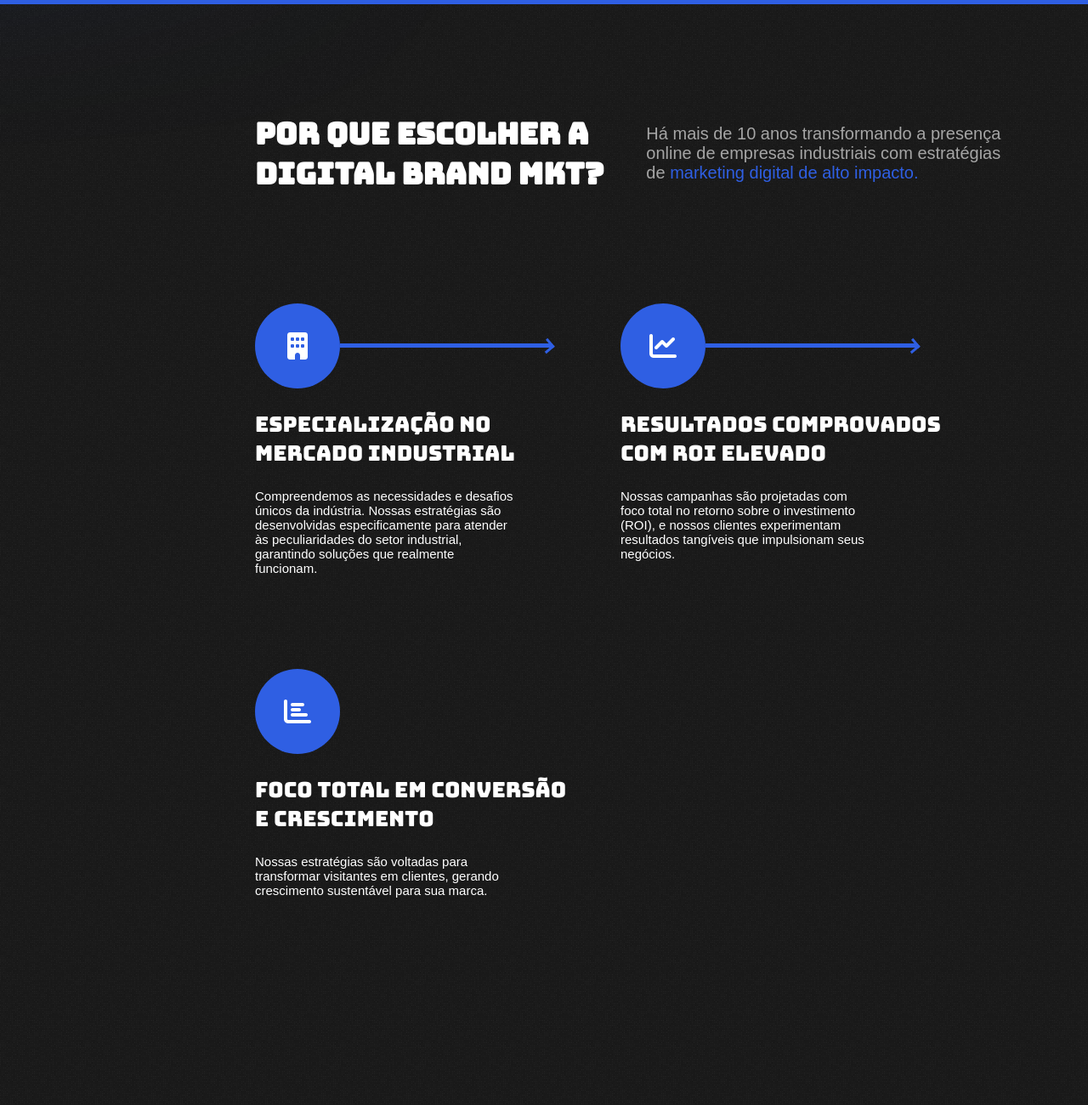
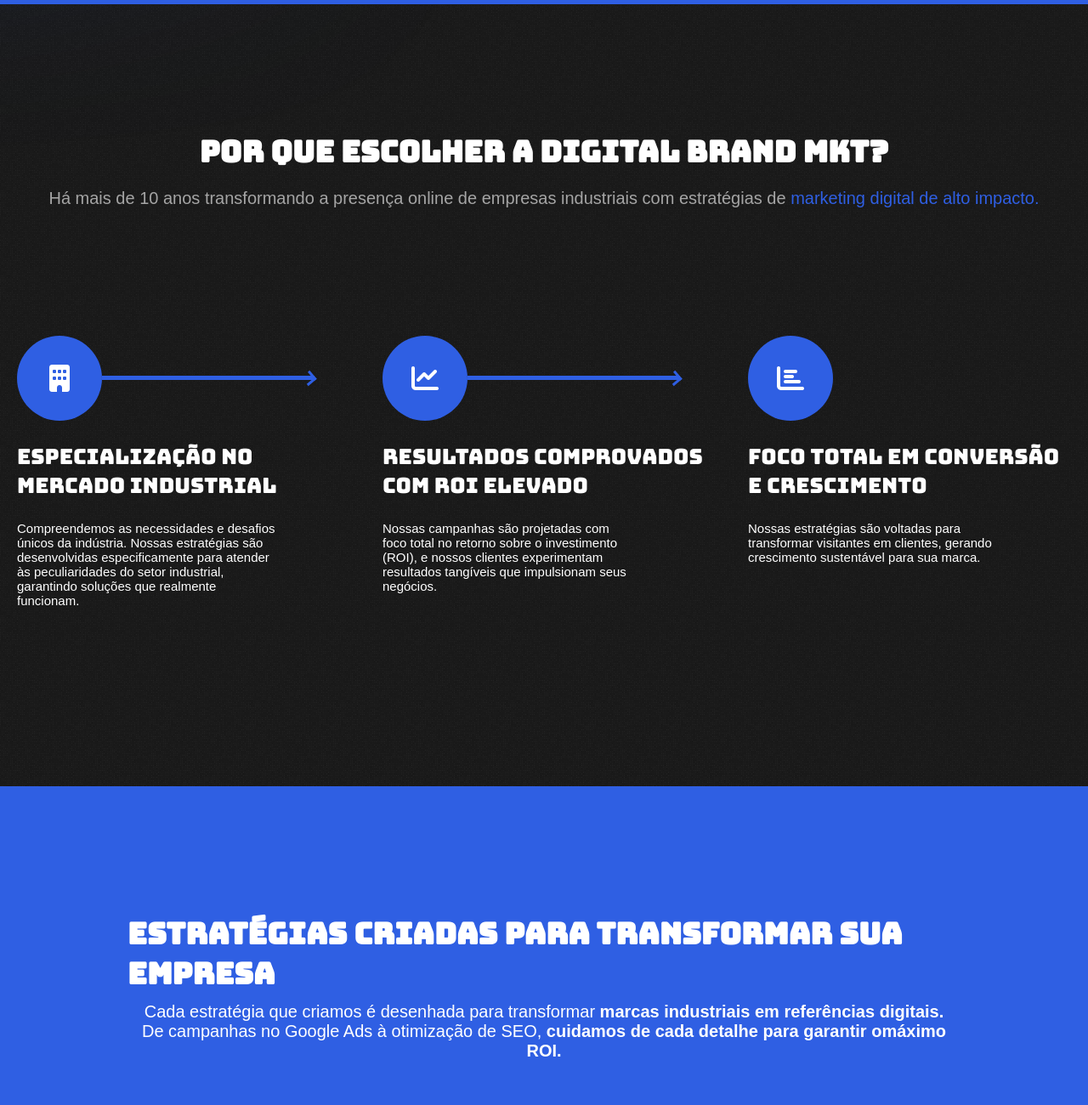
Before and after one commit to AleRodringues/Digital-Brand-MKT, a plain HTML site: page index.html in a window 1280 px wide. Shown: the part 720-2020 px from the top of the page at 85% size. Drawn offline with Linux system fonts and the light colour scheme.

Commit message:
ajustes centralizar txt

```diff
--- a/index.html
+++ b/index.html
@@ -75,8 +75,8 @@
     <section class="Porque">
 
         <div class="container-porque">
-            <h2>Por Que Escolher a <br>Digital Brand MKT?</h2>
-            <h3>Há mais de 10 anos transformando a presença <br>online de empresas industriais com estratégias <br>de
+            <h2>Por Que Escolher a Digital Brand MKT?</h2>
+            <h3>Há mais de 10 anos transformando a presença online de empresas industriais com estratégias de
                 <span class="font-azul-mini">marketing digital de alto impacto.</span>
             </h3>
         </div>
@@ -148,10 +148,10 @@
     <section class="Estrategia">
 
         <div class="container-Estrategia">
-            <h2>Estratégias Criadas para <br>Transformar Sua Empresa</h2>
-            <h3 class="txt-branco">Cada estratégia que criamos é desenhada para transformar <br><span
-                    class="txt-bold">marcas industriais em referências digitais.</span>De campanhas <br>no Google Ads à
-                otimização de SEO, <span class="txt-bold">cuidamos de cada <br>detalhe para garantir omáximo ROI.</span>
+            <h2>Estratégias Criadas para Transformar Sua Empresa</h2>
+            <h3 class="txt-branco">Cada estratégia que criamos é desenhada para transformar <span
+                    class="txt-bold">marcas industriais em referências digitais. <br></span>De campanhas no Google Ads à
+                otimização de SEO, <span class="txt-bold">cuidamos de cada detalhe para garantir omáximo ROI.</span>
             </h3>
         </div>
 
--- a/style.css
+++ b/style.css
@@ -35,7 +35,7 @@ body {
     filter: blur(200px);
 }
 
-a{
+a {
     text-decoration: none;
 }
 
@@ -47,6 +47,8 @@ a{
     src: url('assets/fonts/BungeeColor-Regular.ttf') format('truetype');
     font-weight: normal;
     font-style: normal;
+    margin: 0;
+    padding: 0;
 }
 
 .bungee-font {
@@ -65,6 +67,8 @@ h2 {
     color: #fff;
     font-family: 'Bungee', cursive;
     font-size: 35px;
+    margin: 0;
+    padding: 0;
 }
 
 .font-azul {
@@ -215,23 +219,29 @@ h3 {
 
 /* Section PORQUE */
 
+.Porque {
+    margin-top: 150px;
+}
+
 .container-porque {
-    padding: 100px;
     display: flex;
     align-items: center;
     flex-wrap: wrap;
-    margin-left: 200px;
+    justify-content: center;
     align-content: center;
-    flex-direction: row;
-    gap: 50px;
+    flex-direction: column;
+}
+
+.container-porque h3 {
+    margin-bottom: 150px;
 }
 
 .container-itens-pq {
     display: flex;
-    margin-left: 300px;
     margin-bottom: 150px;
     align-items: center;
     flex-wrap: wrap;
+    justify-content: center;
     align-content: center;
     flex-direction: row;
     gap: 50px;
@@ -305,13 +315,14 @@ h3 {
 
 .container-Estrategia {
     display: flex;
-    gap: 50px;
-    margin-left: 150px;
+    gap: 10px;
     flex-direction: row;
     flex-wrap: wrap;
+    justify-content: center;
     align-content: center;
     align-items: center;
     margin-bottom: 50px;
+    margin-bottom: 100px;
 }
 
 
@@ -320,6 +331,9 @@ h3 {
     font-family: Arial, Helvetica, sans-serif;
     font-weight: 300;
     font-size: 20px;
+    text-align: center;
+    padding: 0;
+    margin: 0;
 }
 
 .txt-bold {
@@ -506,7 +520,9 @@ h3 {
         text-align: center;
     }
 
-    h1, h2, h3 {
+    h1,
+    h2,
+    h3 {
         font-size: 1.5rem;
     }
 
@@ -523,7 +539,9 @@ h3 {
 /* Para telas menores que 480px (smartphones) */
 @media (max-width: 480px) {
 
-    h1, h2, h3 {
+    h1,
+    h2,
+    h3 {
         font-size: 1.2rem;
     }
 
```
